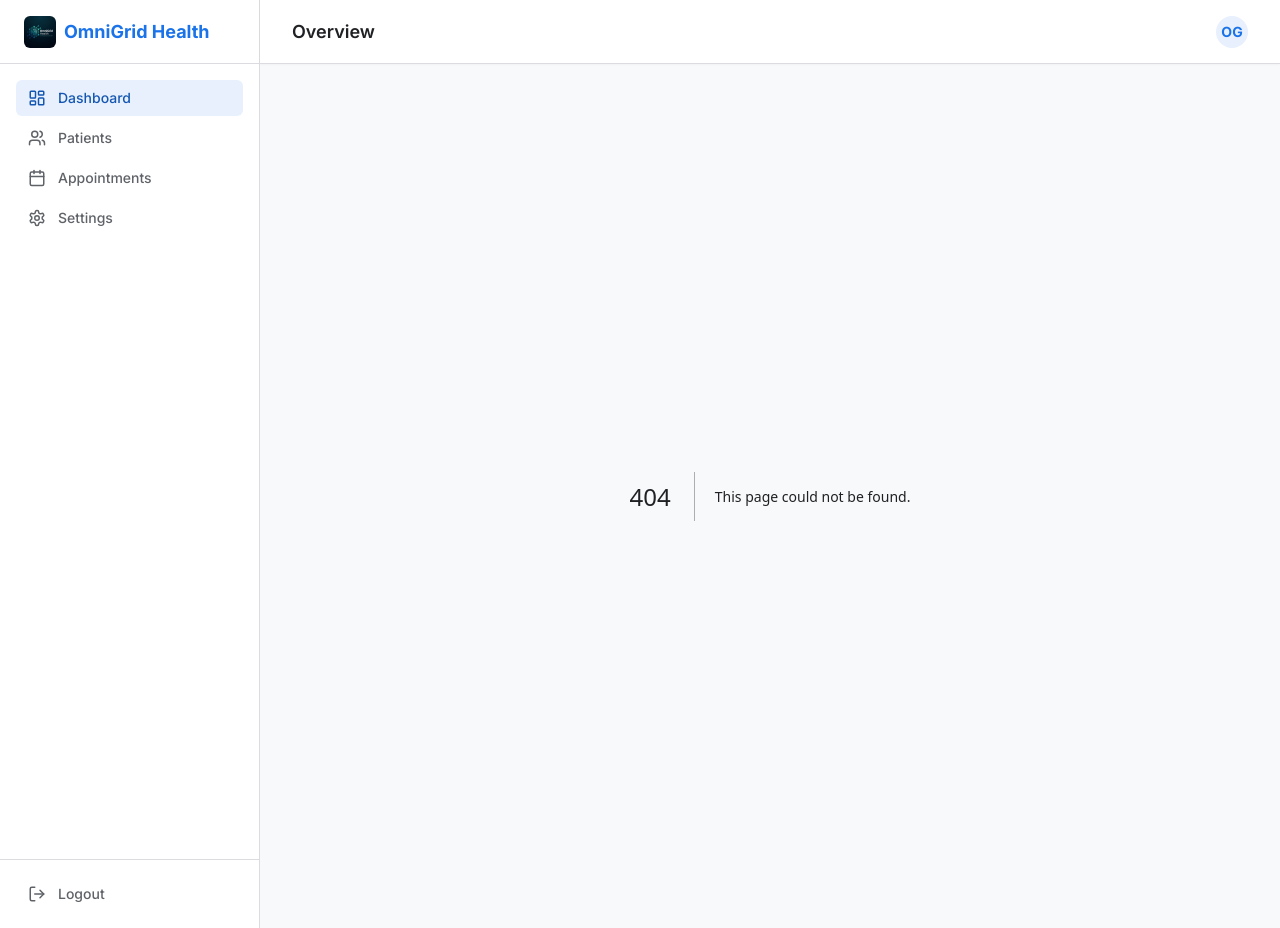
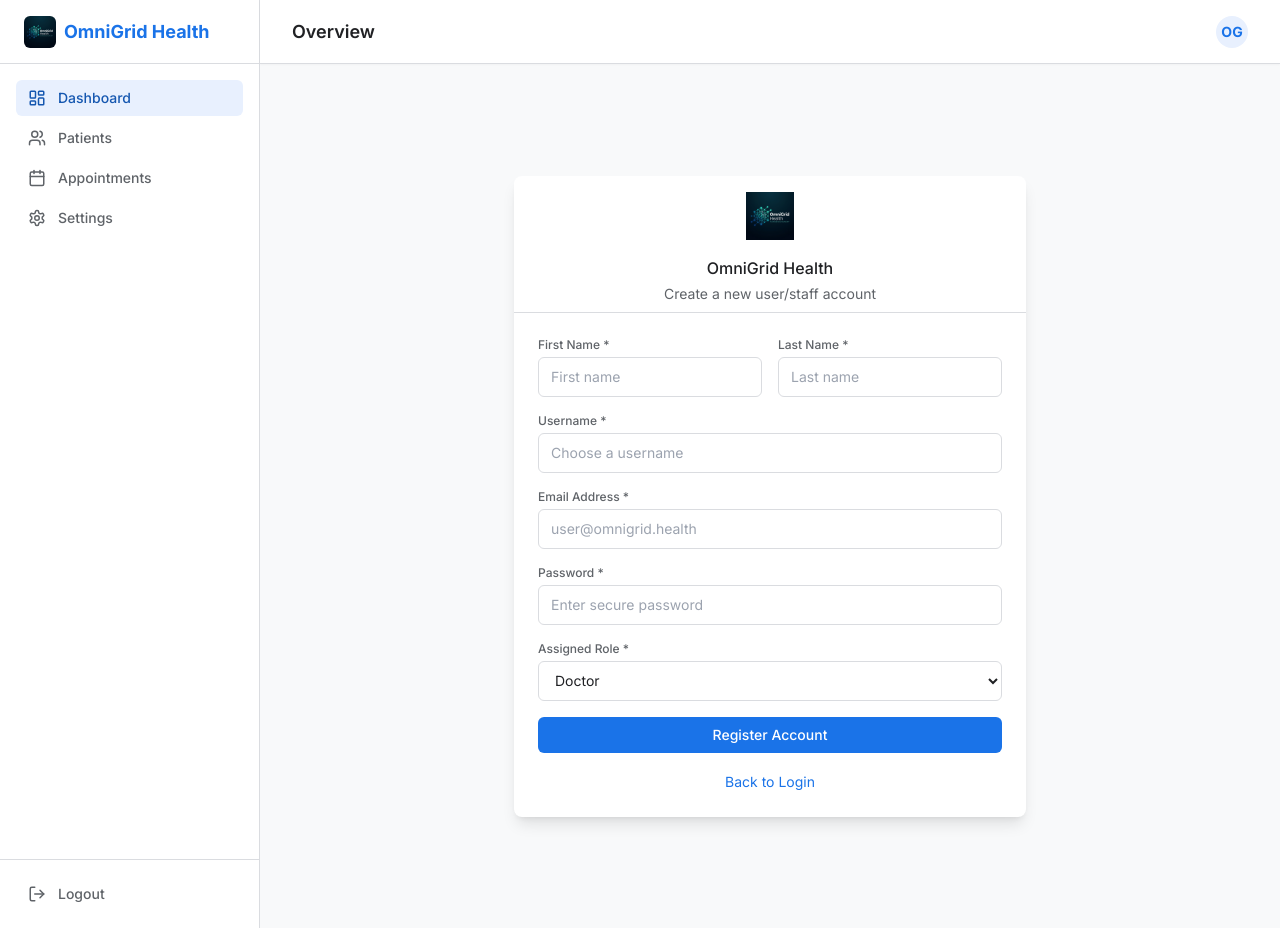
Before and after one commit to Dhaval90750/OmniGrid-Health, a Next.js app in the folder codebase/frontend/: page /register in a window 1280 px wide. Before the commit this address had no page. Built offline with nearby package versions, Linux system fonts and the light colour scheme; no server answers.

Commit message:
Implement User Registration backend API and Register page UI

```diff
--- a/codebase/frontend/src/app/login/page.tsx
+++ b/codebase/frontend/src/app/login/page.tsx
@@ -82,6 +82,17 @@ export default function LoginPage() {
             >
               {isLoading ? "Signing in..." : "Sign In"}
             </Button>
+
+            <div className="text-center mt-4">
+              <span className="text-sm text-text-secondary">Don't have an account? </span>
+              <button
+                type="button"
+                onClick={() => router.push("/register")}
+                className="text-sm text-primary hover:underline font-semibold"
+              >
+                Register Here
+              </button>
+            </div>
           </form>
         </CardContent>
       </Card>
--- /dev/null
+++ b/codebase/frontend/src/app/register/page.tsx
@@ -0,0 +1,161 @@
+/* eslint-disable @next/next/no-img-element */
+"use client";
+
+import { useState } from "react";
+import { useRouter } from "next/navigation";
+import { Card, CardContent, CardHeader, CardTitle } from "@/components/ui/Card";
+import { Input } from "@/components/ui/Input";
+import { Button } from "@/components/ui/Button";
+import { api } from "@/lib/api";
+
+export default function RegisterPage() {
+  const [formData, setFormData] = useState({
+    username: "",
+    email: "",
+    firstName: "",
+    lastName: "",
+    password: "",
+    role: "DOCTOR"
+  });
+  const [success, setSuccess] = useState("");
+  const [error, setError] = useState("");
+  const [isLoading, setIsLoading] = useState(false);
+
+  const router = useRouter();
+
+  const handleChange = (e: React.ChangeEvent<HTMLInputElement | HTMLSelectElement>) => {
+    setFormData({ ...formData, [e.target.name]: e.target.value });
+  };
+
+  const handleRegister = async (e: React.FormEvent) => {
+    e.preventDefault();
+    setError("");
+    setSuccess("");
+    setIsLoading(true);
+
+    try {
+      const response = await api.post("/auth/signup", formData);
+      setSuccess(response.data.message || "Registration successful! Redirecting to login...");
+      setTimeout(() => {
+        router.push("/login");
+      }, 2000);
+    } catch (err: any) {
+      setError(err.response?.data?.message || "Registration failed. Please check inputs.");
+    } finally {
+      setIsLoading(false);
+    }
+  };
+
+  return (
+    <div className="min-h-screen flex items-center justify-center bg-surface p-4">
+      <Card className="w-full max-w-lg shadow-lg border-none">
+        <CardHeader className="text-center pb-2">
+          <div className="flex justify-center mb-4">
+            <img src="/logo.png" alt="OmniGrid Logo" className="w-12 h-12 object-contain" />
+          </div>
+          <CardTitle className="text-2xl font-bold text-text-primary">OmniGrid Health</CardTitle>
+          <p className="text-sm text-text-secondary mt-1">Create a new user/staff account</p>
+        </CardHeader>
+        <CardContent>
+          <form onSubmit={handleRegister} className="space-y-4">
+            {error && (
+              <div className="bg-critical-bg text-error text-sm p-3 rounded-md border border-[#FAD2CF]">
+                {error}
+              </div>
+            )}
+            {success && (
+              <div className="bg-success/10 text-success text-sm p-3 rounded-md border border-success/20">
+                {success}
+              </div>
+            )}
+
+            <div className="grid grid-cols-1 md:grid-cols-2 gap-4">
+              <Input
+                label="First Name *"
+                name="firstName"
+                placeholder="First name"
+                value={formData.firstName}
+                onChange={handleChange}
+                required
+              />
+              <Input
+                label="Last Name *"
+                name="lastName"
+                placeholder="Last name"
+                value={formData.lastName}
+                onChange={handleChange}
+                required
+              />
+            </div>
+
+            <Input
+              label="Username *"
+              name="username"
+              placeholder="Choose a username"
+              value={formData.username}
+              onChange={handleChange}
+              required
+            />
+
+            <Input
+              label="Email Address *"
+              name="email"
+              type="email"
+              placeholder="user@omnigrid.health"
+              value={formData.email}
+              onChange={handleChange}
+              required
+            />
+
+            <Input
+              label="Password *"
+              name="password"
+              type="password"
+              placeholder="Enter secure password"
+              value={formData.password}
+              onChange={handleChange}
+              required
+            />
+
+            <div className="flex flex-col gap-1 w-full">
+              <label className="text-xs font-medium text-text-secondary">Assigned Role *</label>
+              <select
+                name="role"
+                value={formData.role}
+                onChange={handleChange}
+                required
+                className="bg-background border border-border rounded-[6px] h-[40px] px-3 text-sm text-text-primary outline-none focus:border-primary w-full"
+              >
+                <option value="DOCTOR">Doctor</option>
+                <option value="NURSE">Nurse</option>
+                <option value="RECEPTIONIST">Receptionist</option>
+                <option value="PHARMACIST">Pharmacist</option>
+                <option value="LAB_TECHNICIAN">Lab Technician</option>
+                <option value="ADMIN">Administrator</option>
+              </select>
+            </div>
+
+            <Button
+              type="submit"
+              variant="primary"
+              className="w-full mt-6"
+              disabled={isLoading}
+            >
+              {isLoading ? "Creating Account..." : "Register Account"}
+            </Button>
+
+            <div className="text-center mt-4">
+              <button
+                type="button"
+                onClick={() => router.push("/login")}
+                className="text-sm text-primary hover:underline"
+              >
+                Back to Login
+              </button>
+            </div>
+          </form>
+        </CardContent>
+      </Card>
+    </div>
+  );
+}
```
Also changed, not shown: codebase/frontend/src/middleware.ts (+4 -4 lines), 2 other files (tests, documents, lock files or other folders).
